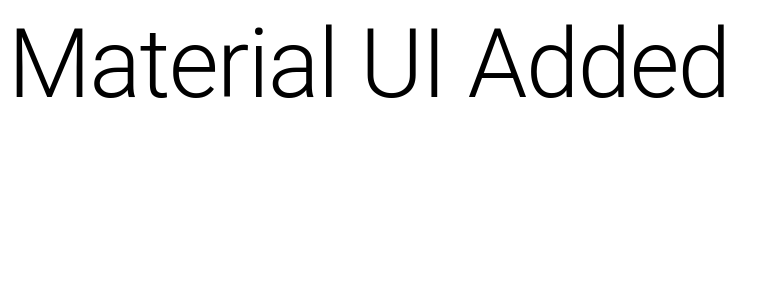
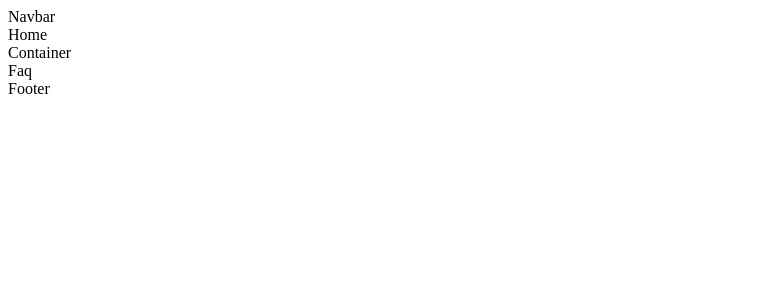
Before and after one commit to JiwanChaudhary/spotify-2.0, a React (Create React App) app: page / in a window 1280 px wide. Shown: the top 300 px of the page, without its empty margins (0-779 px from the left). Built offline with nearby package versions, Linux system fonts and the light colour scheme.

Commit message:
react router dom added and components, pages, styles and user added initially

```diff
--- a/package.json
+++ b/package.json
@@ -11,6 +11,7 @@
     "@testing-library/user-event": "^13.2.1",
     "react": "^18.2.0",
     "react-dom": "^18.2.0",
+    "react-router-dom": "^6.3.0",
     "react-scripts": "5.0.1",
     "web-vitals": "^2.1.0"
   },
--- a/src/App.js
+++ b/src/App.js
@@ -1,10 +1,33 @@
-import { Box, Typography } from "@mui/material";
+import { BrowserRouter, Routes, Route } from "react-router-dom";
+import Navbar from "./components/navbar";
+import Home from "./components/home";
+import Container from "./components/container";
+import Faq from "./components/faq";
+import Footer from "./components/footer";
+import Support from "./pages/support";
 
 function App() {
   return (
-    <Box>
-      <Typography variant="h1">Material UI Added</Typography>
-    </Box>
+    <>
+      <BrowserRouter>
+        <Navbar />
+        <Routes>
+          <Route
+            path="/"
+            element={
+              <>
+                <Home />
+                <Container />
+                <Faq />
+              </>
+            }
+          />
+
+          <Route path="/support" element={<Support />}/>
+        </Routes>
+        <Footer />
+      </BrowserRouter>
+    </>
   );
 }
 
--- /dev/null
+++ b/src/components/container/index.jsx
@@ -0,0 +1,7 @@
+import React from "react";
+
+const Container = () => {
+  return <div>Container</div>;
+};
+
+export default Container;
--- /dev/null
+++ b/src/components/faq/index.jsx
@@ -0,0 +1,7 @@
+import React from "react";
+
+const Faq = () => {
+  return <div>Faq</div>;
+};
+
+export default Faq;
--- /dev/null
+++ b/src/components/footer/index.jsx
@@ -0,0 +1,7 @@
+import React from "react";
+
+const Footer = () => {
+  return <div>Footer</div>;
+};
+
+export default Footer;
--- /dev/null
+++ b/src/components/home/index.jsx
@@ -0,0 +1,7 @@
+import React from "react";
+
+const Home = () => {
+  return <div>Home</div>;
+};
+
+export default Home;
--- /dev/null
+++ b/src/components/navbar/index.jsx
@@ -0,0 +1,7 @@
+import React from "react";
+
+const Navbar = () => {
+  return <div>Navbar</div>;
+};
+
+export default Navbar;
--- /dev/null
+++ b/src/pages/support/index.jsx
@@ -0,0 +1,12 @@
+import React from "react";
+import { Link } from "react-router-dom";
+
+const Support = () => {
+  return (
+    <Link to="/support">
+      <div>Support</div>
+    </Link>
+  );
+};
+
+export default Support;
```
Also changed, not shown: src/pages/premium/index.jsx (added, +12 -0 lines), src/pages/user/sign-in/index.jsx (added, +12 -0 lines), src/pages/user/sign-up/index.jsx (added, +12 -0 lines), 1 other file (tests, documents, lock files or other folders).
